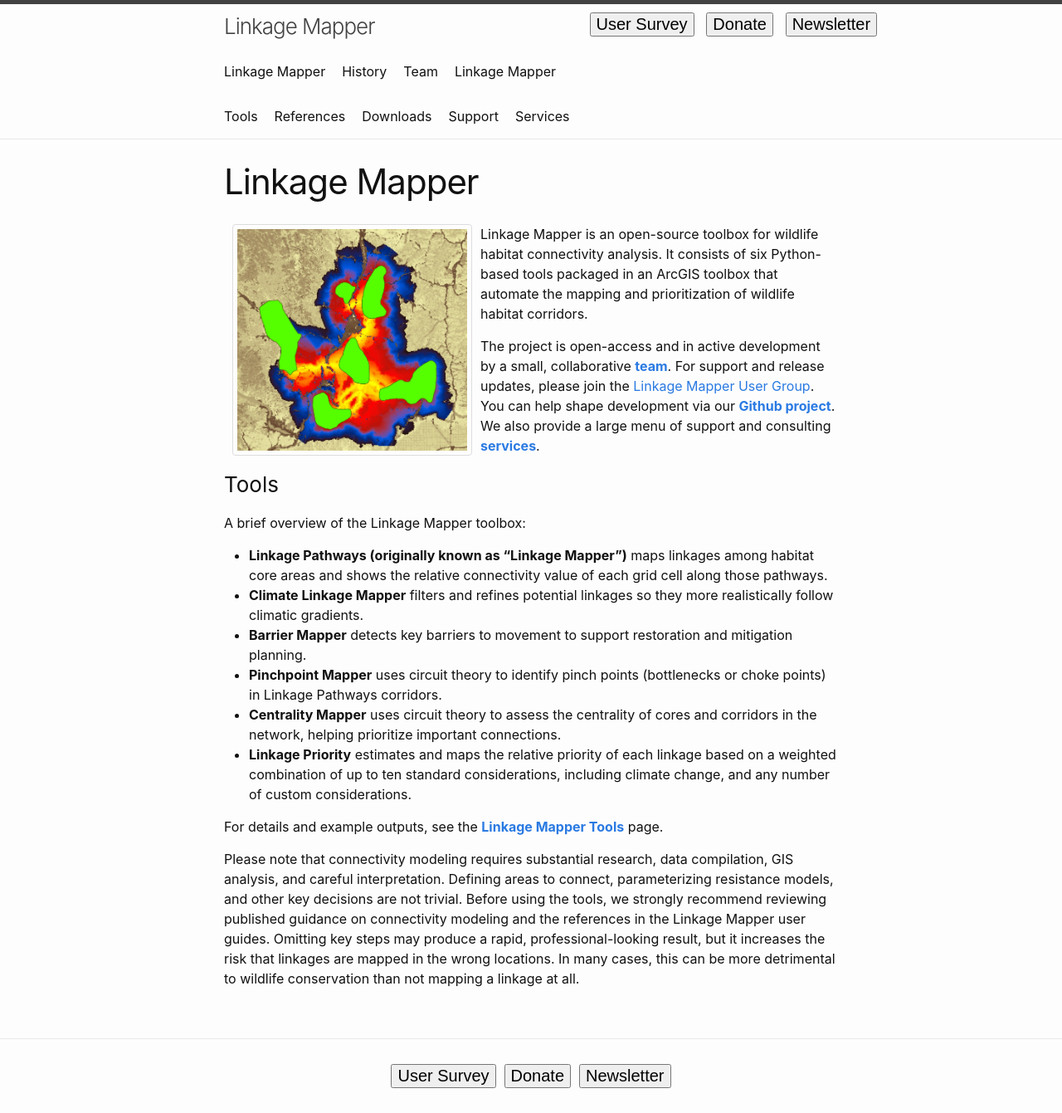
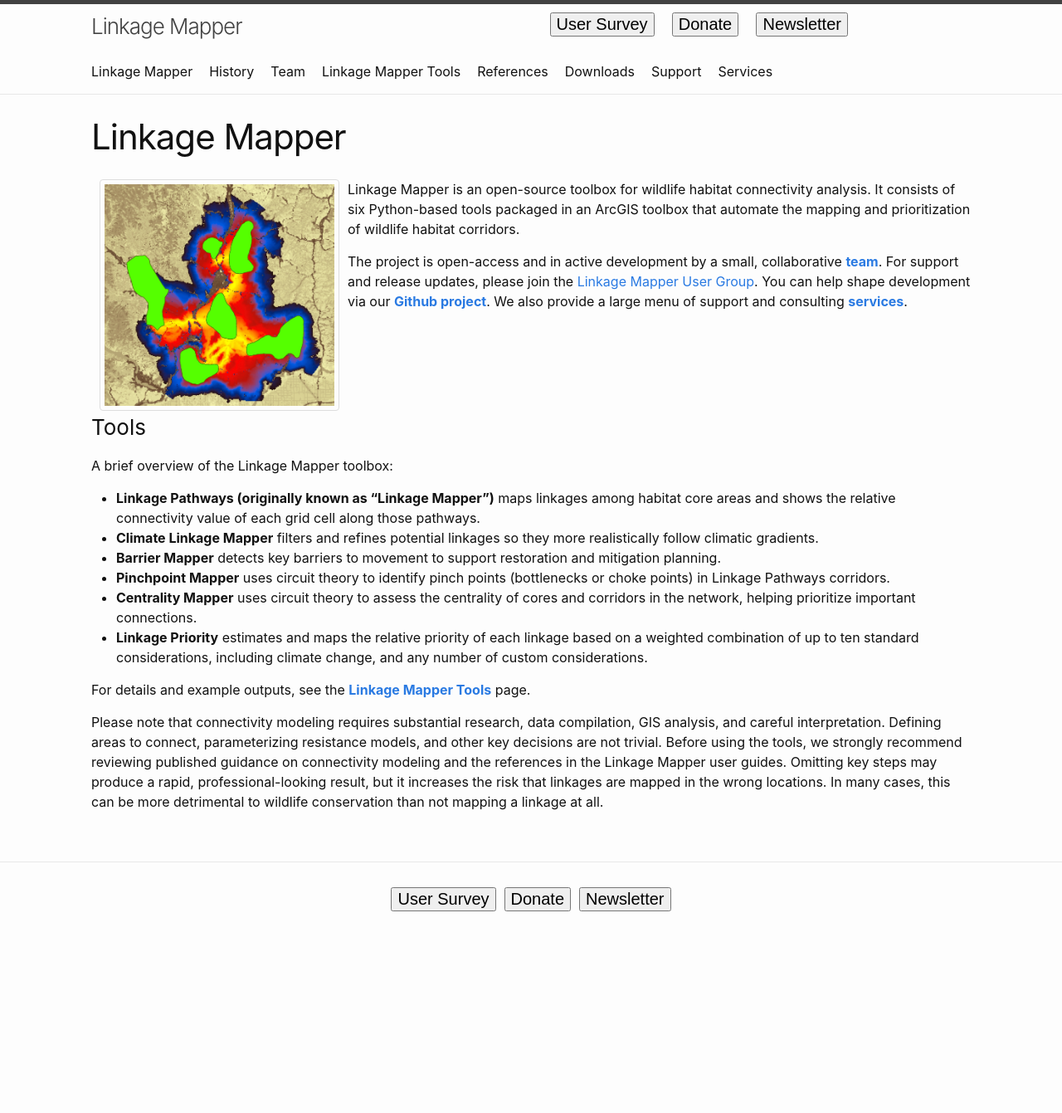
Before and after one commit to linkagescape/linkagemapper.org, a Jekyll site: the page built from linkage-mapper.md, in a window 1280 px wide. Shown: the whole page at 83% size. Built offline with Jekyll 4.4.1, drawn with Linux system fonts in a browser that asks for light colours; comment, search, counter and statistics services are not loaded; after the commit the page ends 1128 px from its top, so only the background shows below that.

Commit message:
Update _layout.scss
Changed the header dimension

```diff
--- a/_sass/minima/_layout.scss
+++ b/_sass/minima/_layout.scss
@@ -9,7 +9,12 @@
   // Positioning context for the mobile navigation icon
   position: relative;
 }
-
+  // The nav has 8 items and won't fit in the default 800px content width,
+  // so give the header its own wider wrapper to keep everything on one line.
+  .wrapper {
+    max-width: -webkit-calc(1120px - (#{$spacing-unit} * 2));
+    max-width:         calc(1120px - (#{$spacing-unit} * 2));
+  }
 .site-title {
   @include relative-font-size(1.625);
   font-weight: 300;
@@ -39,7 +44,9 @@
   .page-link {
     color: $text-color;
     line-height: $base-line-height;
-
+    // Keep multi-word titles like "Linkage Mapper Tools" from breaking
+    // across lines when the nav wraps.
+    white-space: nowrap;
     // Gaps between nav items, but not on the last one
     &:not(:last-child) {
       margin-right: 20px;
```
